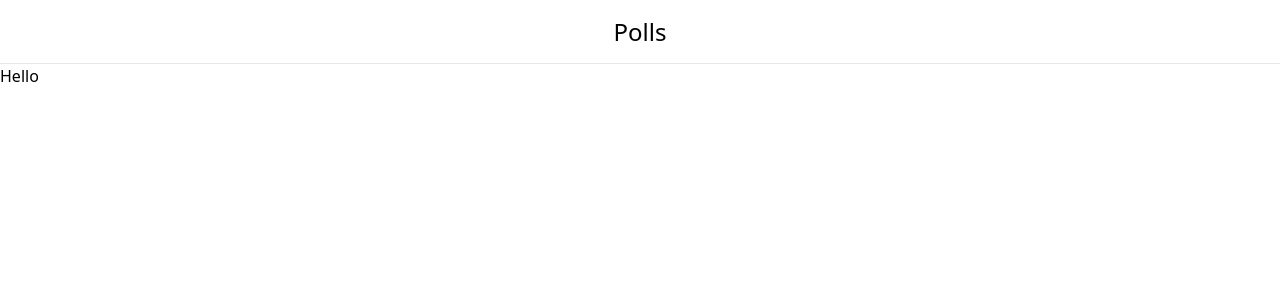
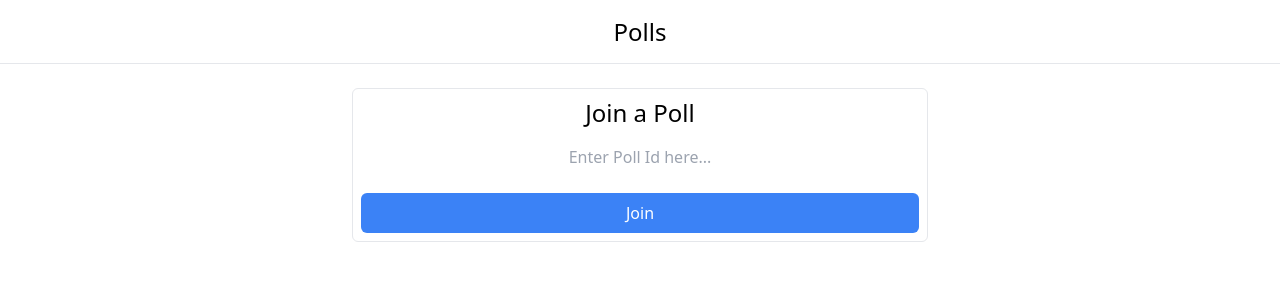
Before and after one commit to Alejandro1709/pollz, a Next.js app: page / in a window 1280 px wide. Shown: the top 300 px of the page. Built offline with nearby package versions, Linux system fonts and the light colour scheme.

Commit message:
Modify: Header, Layout components, Add: Poll Page

```diff
--- /dev/null
+++ b/src/components/Header.tsx
@@ -0,0 +1,15 @@
+import Link from 'next/link';
+
+function Header() {
+  return (
+    <header className='flex justify-center items-center h-16 border-b'>
+      <nav className={`flex flex-row justify-center items-center w-full mx-6`} role='navigation'>
+        <Link href='/'>
+          <h1 className='items-center text-2xl hover:text-blue-500'>Polls</h1>
+        </Link>
+      </nav>
+    </header>
+  );
+}
+
+export default Header;
--- a/src/components/Layout.tsx
+++ b/src/components/Layout.tsx
@@ -1,4 +1,6 @@
 import Head from 'next/head';
+import Header from './Header';
+import Wrapper from './Wrapper';
 
 type LayoutProps = {
   title: string;
@@ -15,12 +17,10 @@ function Layout({ title = 'Polls', description = 'Generated by create next app',
         <meta name='viewport' content='width=device-width, initial-scale=1' />
         <link rel='icon' href='/favicon.ico' />
       </Head>
-      <div className='flex flex-col min-h-screen bg-white'>
-        <header className='flex justify-center items-center h-16 border-b'>
-          <h1 className='text-2xl'>Polls</h1>
-        </header>
-        <main className='flex-1'>{children}</main>
-      </div>
+      <Wrapper>
+        <Header />
+        <main className='grid flex-1'>{children}</main>
+      </Wrapper>
     </>
   );
 }
--- /dev/null
+++ b/src/components/Wrapper.tsx
@@ -0,0 +1,9 @@
+type WrapperProps = {
+  children: React.ReactNode;
+};
+
+function Wrapper({ children }: WrapperProps) {
+  return <div className='flex flex-col min-h-screen bg-white'>{children}</div>;
+}
+
+export default Wrapper;
--- a/src/pages/index.tsx
+++ b/src/pages/index.tsx
@@ -1,9 +1,52 @@
+import { useState, useRef } from 'react';
+import { useRouter } from 'next/router';
 import Layout from '@/components/Layout';
 
 function Home() {
+  const inputRef = useRef<HTMLInputElement>(null);
+
+  const [error, setError] = useState<string | null>(null);
+
+  const router = useRouter();
+
+  const handleChange = (e: React.ChangeEvent<HTMLInputElement>) => {
+    if (!inputRef.current) return;
+
+    const value = e.target.value;
+
+    inputRef.current.value = value;
+  };
+
+  const handleSubmit = (e: React.FormEvent<HTMLFormElement>) => {
+    e.preventDefault();
+
+    if (!inputRef.current?.value) {
+      setError('Please enter a poll id');
+      return;
+    }
+
+    router.push(`/polls/${inputRef.current?.value}`);
+  };
+
   return (
     <Layout title='Polls'>
-      <h1>Hello</h1>
+      <section className='flex flex-col md:mx-16 mx-4'>
+        <form
+          className='flex flex-col gap-4 bg-white p-2 md:w-2/4 md:mx-auto border mt-6 rounded-md'
+          onSubmit={handleSubmit}
+        >
+          <h1 className='text-2xl font-medium text-center'>Join a Poll</h1>
+          <input
+            className='text-center outline-none w-full'
+            type='text'
+            placeholder='Enter Poll Id here...'
+            ref={inputRef}
+            onChange={handleChange}
+          />
+          <button className='bg-blue-500 hover:bg-blue-600 text-white p-2 rounded-md w-full mt-2'>Join</button>
+          {error ? <p className='mt-2'>There is an error</p> : null}
+        </form>
+      </section>
     </Layout>
   );
 }
--- /dev/null
+++ b/src/pages/polls/[id].tsx
@@ -0,0 +1,12 @@
+import Layout from '@/components/Layout';
+function PollPage() {
+  return (
+    <Layout title='Poll'>
+      <section className='flex flex-col md:mx-16 mx-4'>
+        <h1 className='text-2xl font-medium'>Poll</h1>
+      </section>
+    </Layout>
+  );
+}
+
+export default PollPage;
```
